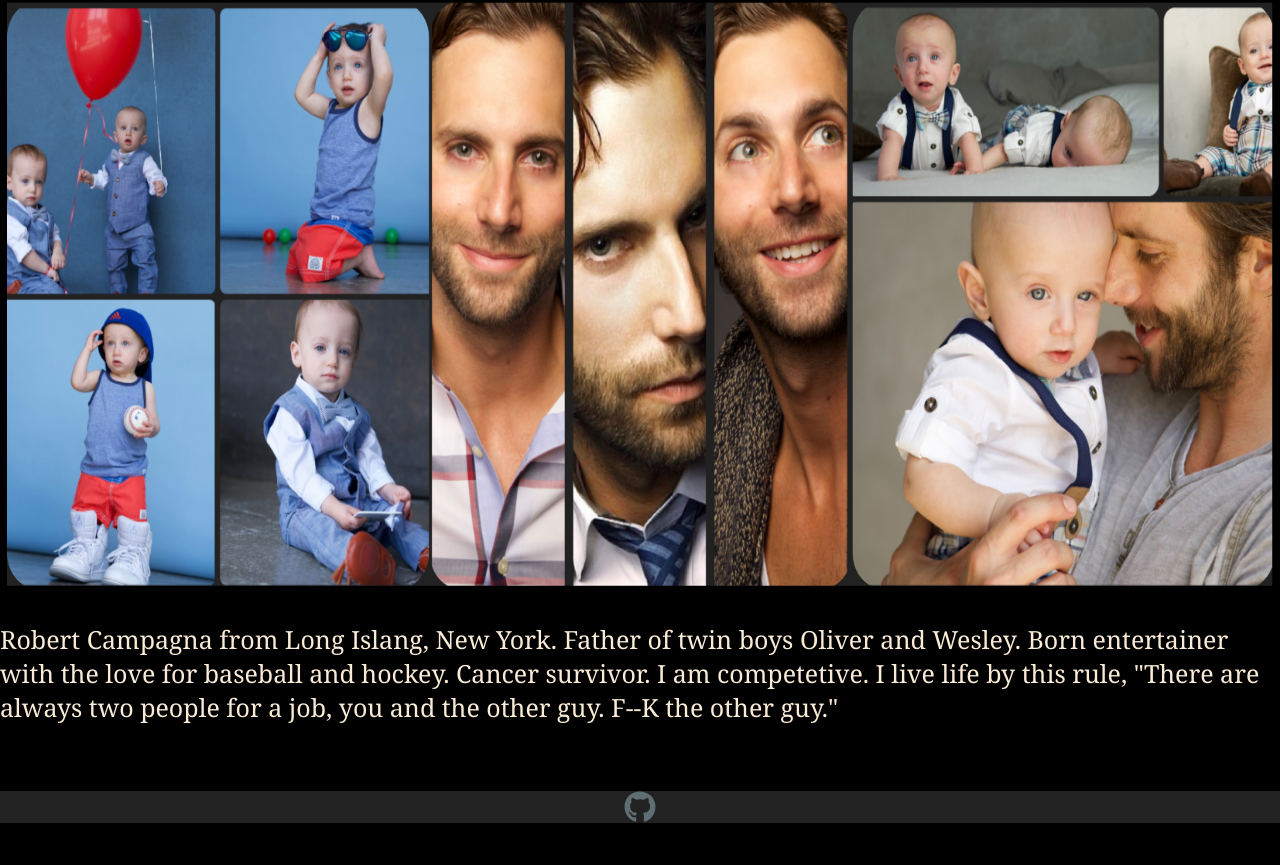
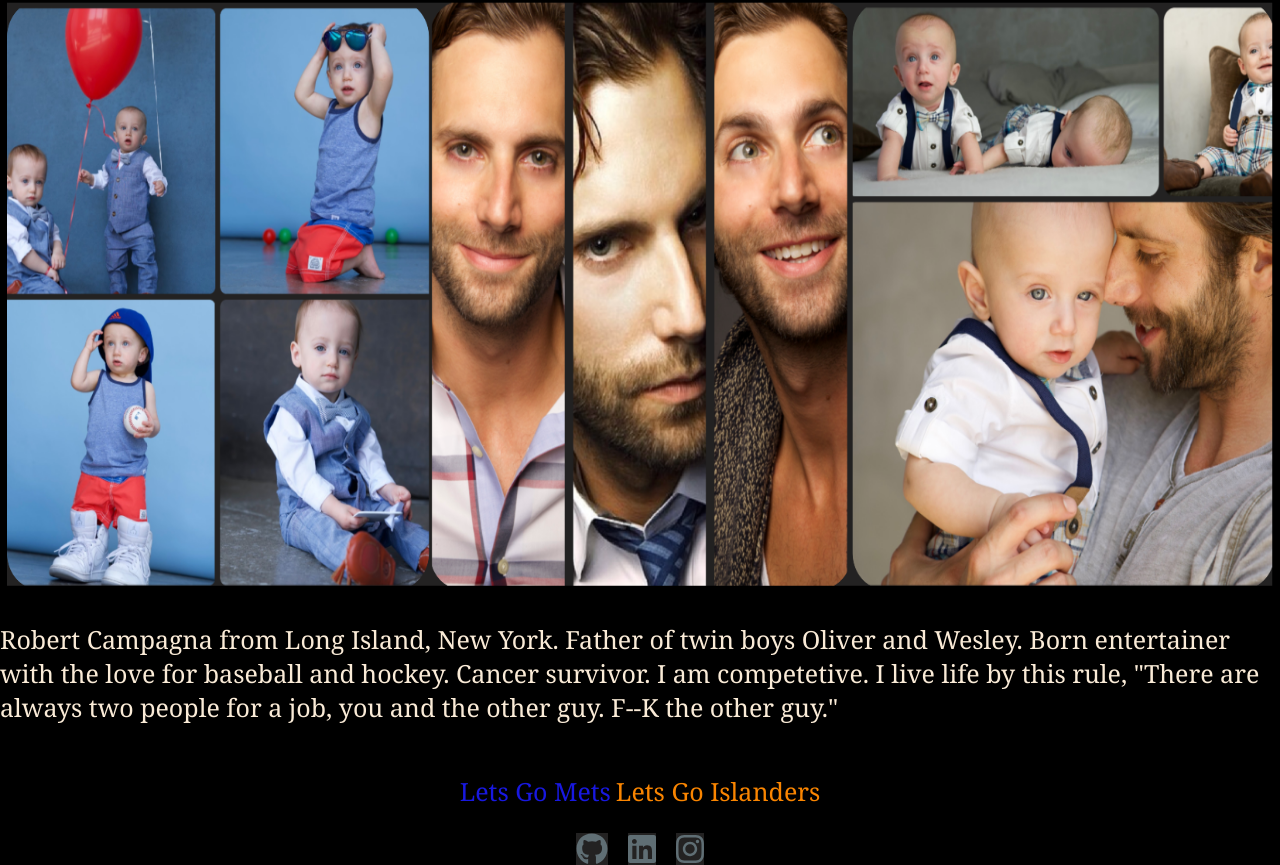
Before and after one commit to RobertWilliamCampagna/react-portfolio, a React (Create React App) app: page / in a window 1280 px wide. Shown: the part 108-973 px from the top of the page. Before the commit the page ends 931 px from the top, so only its background shows below. Built offline with nearby package versions, Linux system fonts and the light colour scheme.

Commit message:
added logos to sticky footer/linkedin and instagram

```diff
--- a/src/SocialFollow.js
+++ b/src/SocialFollow.js
@@ -1,19 +1,27 @@
 import React from "react";
 import { FontAwesomeIcon } from "@fortawesome/react-fontawesome";
 import {
-    faGithub,
+    faGithub, faLinkedin, faInstagram
   } from "@fortawesome/free-brands-svg-icons";
 
 
 export default function SocialFollow() {
   return (
       <div className="social-container">
-      <h3>Social Follow</h3>
-      <a href="https://github.com/"
+      <a href="https://github.com/RobertWilliamCampagna"
         className="github-icon">
-        <FontAwesomeIcon icon={faGithub} size="2x" />
+        <FontAwesomeIcon icon={ faGithub } size="2x" />
+      </a>
+      <a href="https://www.linkedin.com/in/robert-campagna-5a11181b7/"
+        className="linkedin-icon">
+          <FontAwesomeIcon icon={ faLinkedin } size="2x" />
+      </a>
+      <a href="https://www.instagram.com/campagna.robert/"
+        className="instagram">
+          <FontAwesomeIcon icon={ faInstagram } size="2x" />
       </a>
 </div>
 
+
   );
 }
--- a/src/components/pages/About.js
+++ b/src/components/pages/About.js
@@ -6,11 +6,14 @@ function About() {
   return (
     <section>
       <div className="about">
-  <h1 id="about">Who am I?</h1>
+  <h1 id="about">Lets Rock</h1>
   <img src={coverImage} className="mypic" alt="cover" />
   <p>
-    Robert Campagna from Long Islang, New York.  Father of twin boys Oliver and Wesley.  Born entertainer with the love for baseball and hockey.  Cancer survivor.  I am competetive. I live life by this rule, "There are always two people for a job, you and the other guy.  F--K the other guy."
+    Robert Campagna from Long Island, New York.  Father of twin boys Oliver and Wesley.  Born entertainer with the love for baseball and hockey.  Cancer survivor.  I am competetive. I live life by this rule, "There are always two people for a job, you and the other guy.  F--K the other guy."
   </p>
+  <div className="teams">
+  <p className="mets">Lets Go Mets</p><p className="isles">Lets Go Islanders</p>
+  </div>
   </div>
 </section>
   )
--- a/src/index.css
+++ b/src/index.css
@@ -132,10 +132,34 @@ background-color: black;
   color:antiquewhite;
 }
 
+.social-container{
+  display: flex;
+  justify-content: center;
+  align-items: center;
+  gap: 20px;
+
+
+}
+
 .social-container a{
 display: flex;
 justify-content: center;
 background-color: #232222;
 color: rgb(95, 110, 116);
 
+
 }
+
+.teams{
+  display: flex;
+  justify-content: center;
+  gap: 5px;
+}
+
+.about .mets{
+  color: rgb(24, 24, 224);
+}
+
+.about .isles{
+  color: rgb(250, 133, 0);
+}
```
